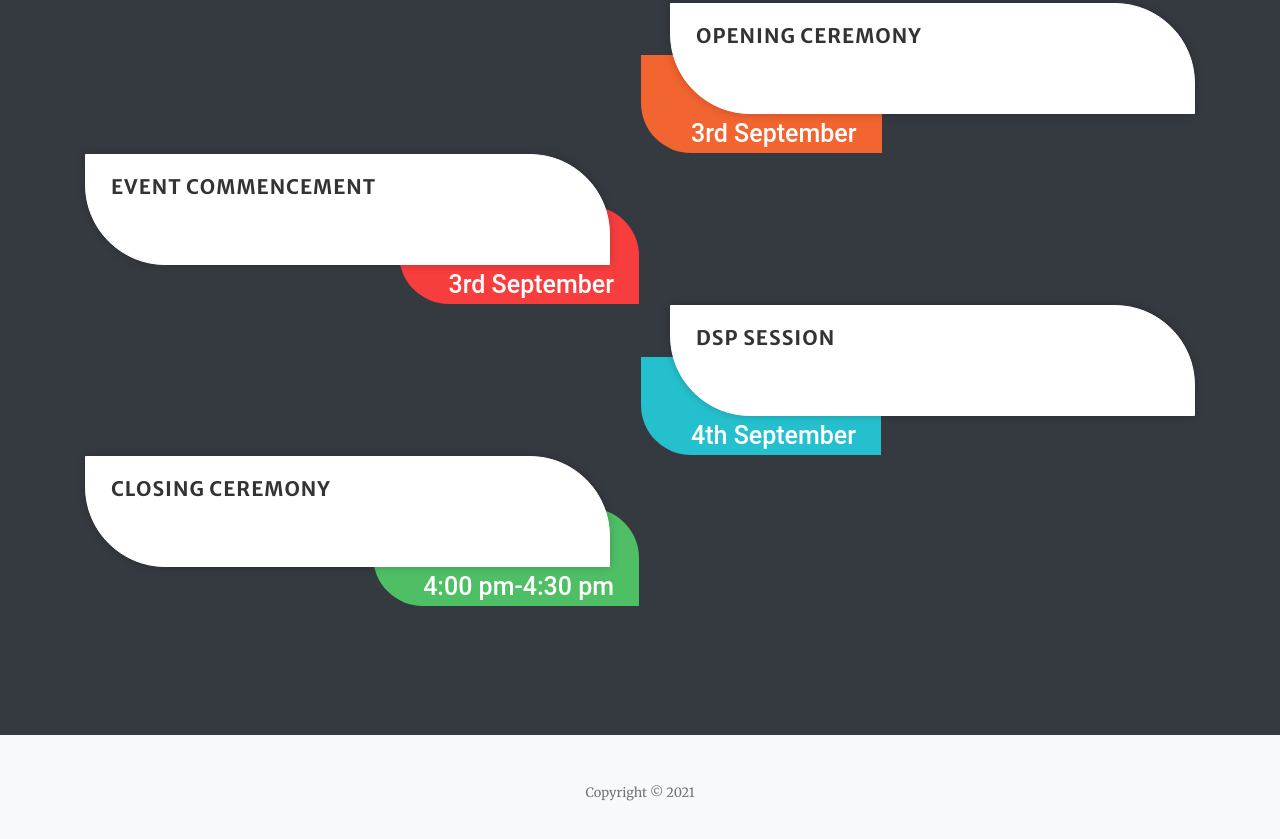
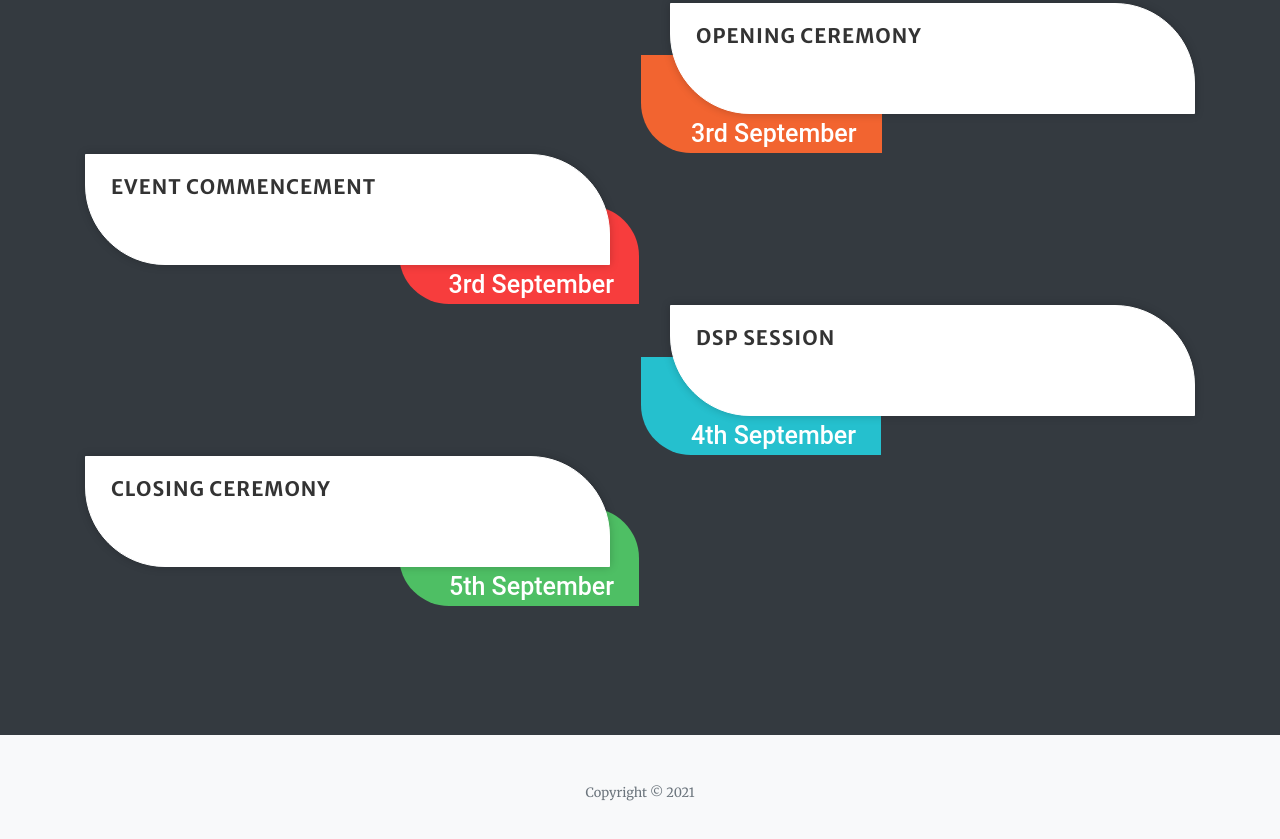
Before and after one commit to ashutosh264/ESP-Registration-Site, a plain HTML site: page index.html in a window 1280 px wide. Shown: the part 1573-2412 px from the top of the page. Drawn offline with nearby package versions, Linux system fonts and the light colour scheme.

Commit message:
Closing Ceremony Date

```diff
--- a/index.html
+++ b/index.html
@@ -171,7 +171,7 @@
                                 <div class="timeline-icon">
                                     <i class="fa fa-rocket"></i>
                                 </div>
-                                <span class="timeline-year">4:00 pm-4:30 pm</span>
+                                <span class="timeline-year">5th September</span>
                                 <h3 class="title">Closing Ceremony</h3>
                                 <p class="description">
 
```
